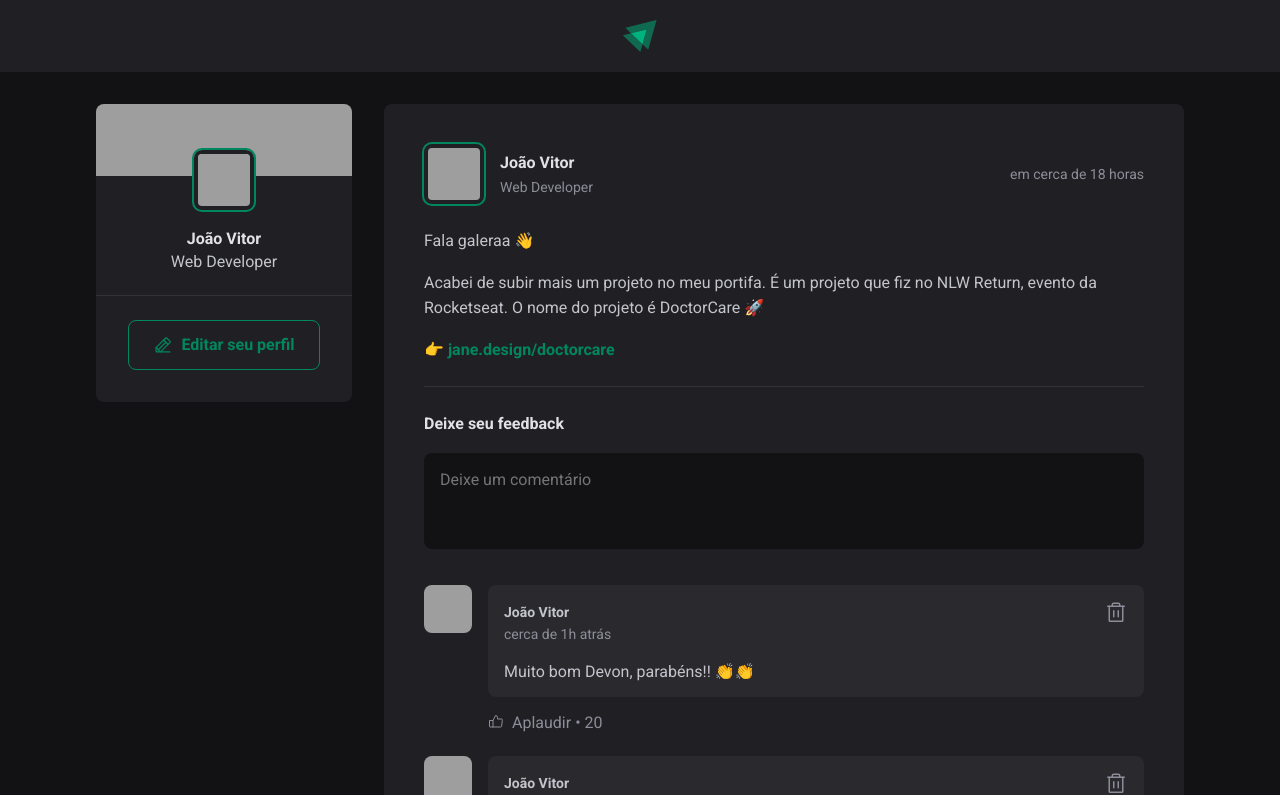
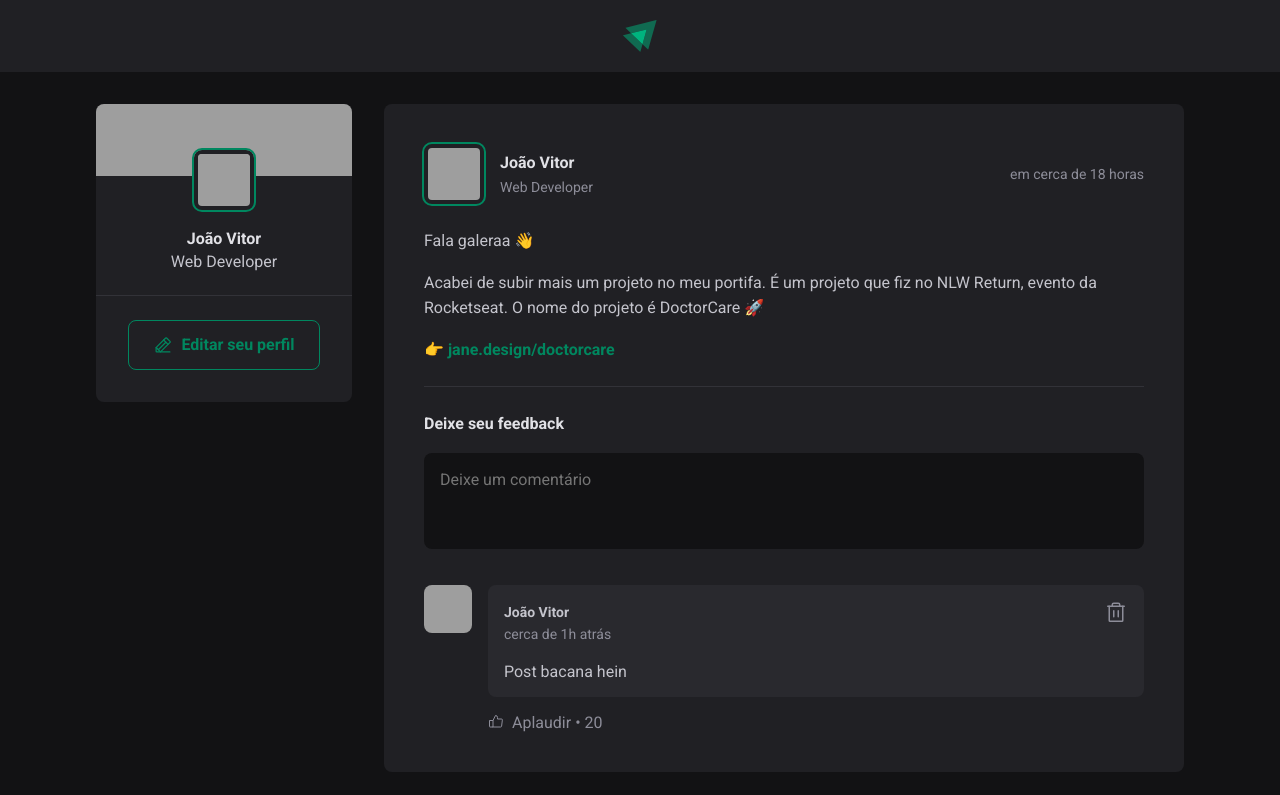
Before and after one commit to jvrapi/ignite-reactjs-01, a React (Vite) app: page / in a window 1280 px wide. Shown: the top 795 px of the page. Built offline with nearby package versions, Linux system fonts and the light colour scheme; grey boxes are pictures that could not be loaded.

Commit message:
updated comment component

```diff
--- a/src/components/Comment.jsx
+++ b/src/components/Comment.jsx
@@ -2,7 +2,7 @@
 import { Avatar } from './Avatar'
 import styles from './Comment.module.css'
 
-export function Comment(){
+export function Comment({content}){
   return (
     <div className={styles.comment}>
       <Avatar
@@ -22,7 +22,7 @@
                 <Trash size={24}/>
               </button>
             </header>
-            <p>Muito bom Devon, parabéns!! 👏👏</p>
+            <p>{content}</p>
           </div>
 
           <footer>
--- a/src/components/Post.jsx
+++ b/src/components/Post.jsx
@@ -1,10 +1,19 @@
 import { format, formatDistanceToNow } from 'date-fns'
 import ptBr from 'date-fns/locale/pt-BR'
+import { useState } from 'react'
 import { Avatar } from './Avatar'
 import { Comment } from './Comment'
+
 import styles from './Post.module.css'
 
 export function Post({author, publishedAt, content}){
+
+  const [comments, setComments] = useState([
+    'Post bacana hein'
+  ])
+
+  const [newCommentText, setNewCommentText] = useState('')
+
   const publishedDataFormatted = format(publishedAt, "d 'de' LLLL 'às' HH:mm'h'", {
     locale: ptBr
   })
@@ -14,8 +23,18 @@
     addSuffix: true
   })
 
+  function handleCreateNewComment() {
+    event.preventDefault()
+
+    setComments([...comments, newCommentText])
+    setNewCommentText('')
+  }
+
+  function handleNewCommentChange(){
+    setNewCommentText(event.target.value)
+  }
+
   return (
-    <div>
      <article className={styles.post}>
         <header>
           <div className={styles.author}>
@@ -35,18 +54,21 @@
           {
             content.map(line => {
               if(line.type === 'paragraph'){
-                return <p>{line.content}</p>
+                return <p key={line.content}>{line.content}</p>
               } else if(line.type === 'link'){
-                return <p><a href='#'>{line.content}</a></p>
+                return <p key={line.content}><a href='#'>{line.content}</a></p>
               }
             })
           }
         </div>
 
-        <form className={styles.commentForm}>
+        <form onSubmit={handleCreateNewComment} className={styles.commentForm}>
           <strong>Deixe seu feedback</strong>
 
           <textarea
+            name='comment'
+            value={newCommentText}
+            onChange={handleNewCommentChange}
             placeholder='Deixe um comentário'
           />
 
@@ -57,11 +79,11 @@
         </form>
 
         <div className={styles.commentList}>
-          <Comment />
-          <Comment />
-          <Comment />
+          {comments.map(comment => {
+            return <Comment key={comment} content={comment}/>
+          })}
+
         </div>
      </article>
-    </div>
   )
 }
```
